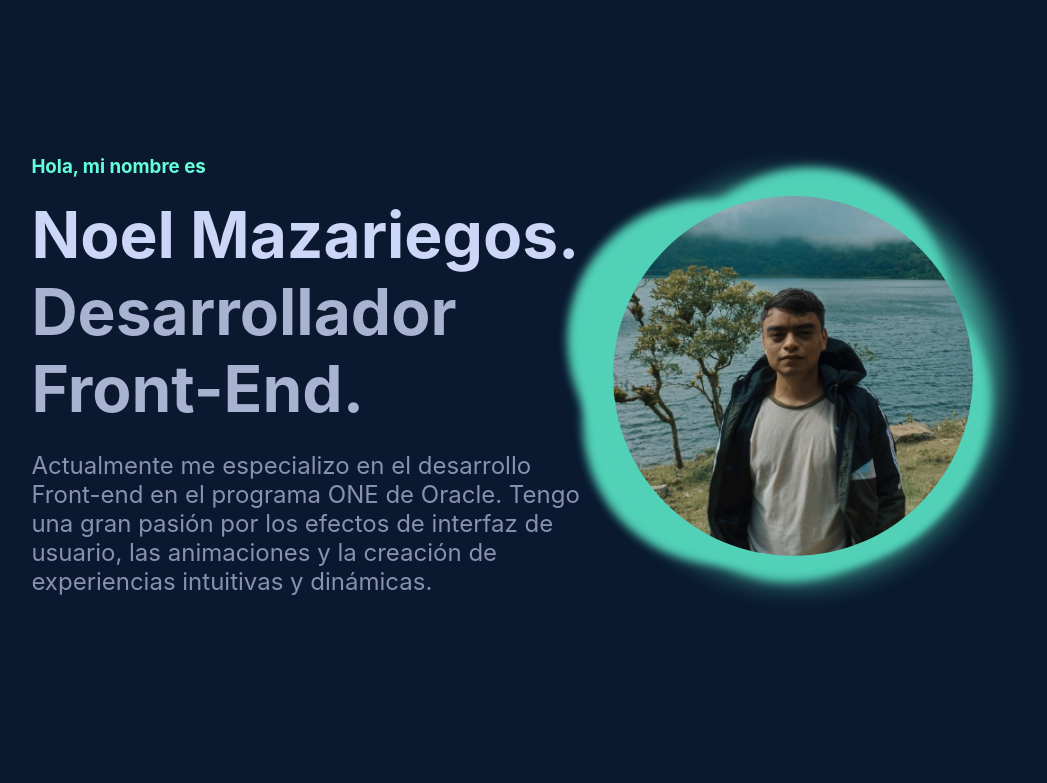
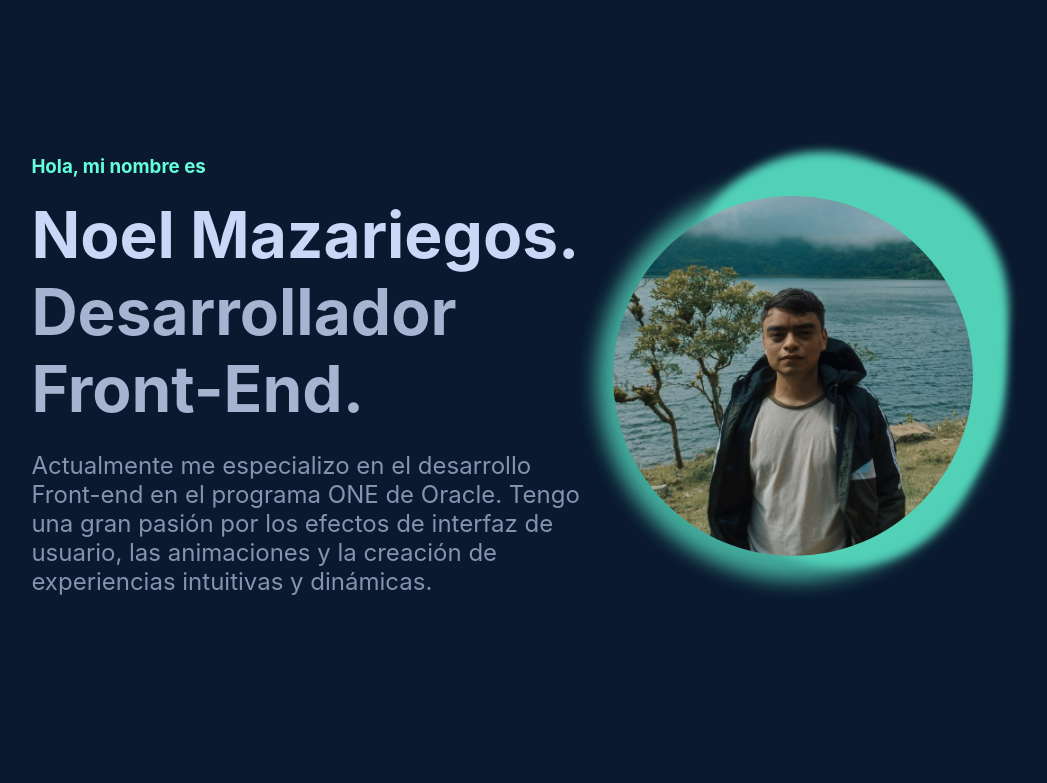
Before and after one commit to Noel1kt/Noel.dev, a React (Vite) app: page / in a window 1280 px wide. Shown: the top 783 px of the page, without its empty margins (155-1202 px from the left). Built offline with nearby package versions, Linux system fonts and the light colour scheme.

Commit message:
styled animation fix

```diff
--- a/src/App.css
+++ b/src/App.css
@@ -59,13 +59,13 @@
   background: #64ffda;
   opacity: 0.8;
   border-radius: 50%;
-          filter: blur(15px);
+          filter: blur(10px);
 }
 
 .blubb-1 {
   position: absolute;
-  top: 30%;
-  left: 30%;
+  top: 27%;
+  left: 27%;
   width: 35vh;
   height: 35vh;
           transform: rotate(4deg);
@@ -79,17 +79,17 @@
   background: #64ffda;
   border-radius: 50%;
           transform-origin: 87px 87px;
-          animation: rotate 3.7s ease-in-out 0.5s infinite;
+          animation: rotate 5.7s ease-in-out 0.5s infinite;
           filter: blur(5px);
 }
 
 .blubb-2 {
   position: absolute;
-  top: 25%;
-  left: 25%;
+  top: 20%;
+  left: 20%;
   width: 35vh;
   height: 35vh;
-          transform: rotate(5deg);
+          transform: rotate(4deg);
 }
 .blubb-2:after {
   position: absolute;
@@ -100,7 +100,7 @@
   background: #64ffda;
   border-radius: 50%;
           transform-origin: 84px 84px;
-          animation: rotate 3.9s ease-in-out 0.7s infinite;
+          animation: rotate 5.9s ease-in-out 0.7s infinite;
           filter: blur(5px);
 }
 
@@ -120,7 +120,7 @@
   background: #64ffda;
   border-radius: 50%;
           transform-origin: 81px 81px;
-          animation: rotate 4.1s ease-in-out 0.9s infinite;
+          animation: rotate 6.1s ease-in-out 0.9s infinite;
           filter: blur(5px);
 }
 
@@ -141,13 +141,13 @@
   background: #64ffda;
   border-radius: 50%;
           transform-origin: 78px 78px;
-          animation: rotate 4.3s ease-in-out 1.1s infinite;
+          animation: rotate 6.3s ease-in-out 1.1s infinite;
           filter: blur(5px);
 }
 
 .blubb-5 {
   position: absolute;
-  top: 25%;
+  top: 30%;
   left: 25%;
   width: 35vh;
   height: 35vh;
@@ -162,17 +162,17 @@
   background: #64ffda;
   border-radius: 50%;
           transform-origin: 75px 75px;
-          animation: rotate 4.5s ease-in-out 1.3s infinite;
+          animation: rotate 6.5s ease-in-out 1.3s infinite;
           filter: blur(5px);
 }
 
 .blubb-6 {
   position: absolute;
-  top: 25%;
+  top: 30%;
   left: 25%;
   width: 35vh;
   height: 35vh;
-          transform: rotate(5deg);
+          transform: rotate(4deg);
 }
 .blubb-6:after {
   position: absolute;
@@ -183,14 +183,14 @@
   background: #64ffda;
   border-radius: 50%;
           transform-origin: 72px 72px;
-          animation: rotate 4.7s ease-in-out 1.5s infinite;
+          animation: rotate 6.7s ease-in-out 1.5s infinite;
           filter: blur(5px);
 }
 
 .blubb-7 {
   position: absolute;
-  top: 25%;
-  left: 25%;
+  top: 30%;
+  left: 30%;
   width: 35vh;
   height: 35vh;
           transform: rotate(2deg);
@@ -204,13 +204,13 @@
   background: #64ffda;
   border-radius: 50%;
           transform-origin: 69px 69px;
-          animation: rotate 4.9s ease-in-out 1.7s infinite;
+          animation: rotate 6.9s ease-in-out 1.7s infinite;
           filter: blur(5px);
 }
 
 .blubb-8 {
   position: absolute;
-  top: 25%;
+  top: 35%;
   left: 25%;
   width: 35vh;
   height: 35vh;
@@ -225,7 +225,7 @@
   background: #64ffda;
   border-radius: 50%;
           transform-origin: 66px 66px;
-          animation: rotate 5.1s ease-in-out 1.9s infinite;
+          animation: rotate 7.1s ease-in-out 1.9s infinite;
           filter: blur(5px);
 }
 
```
